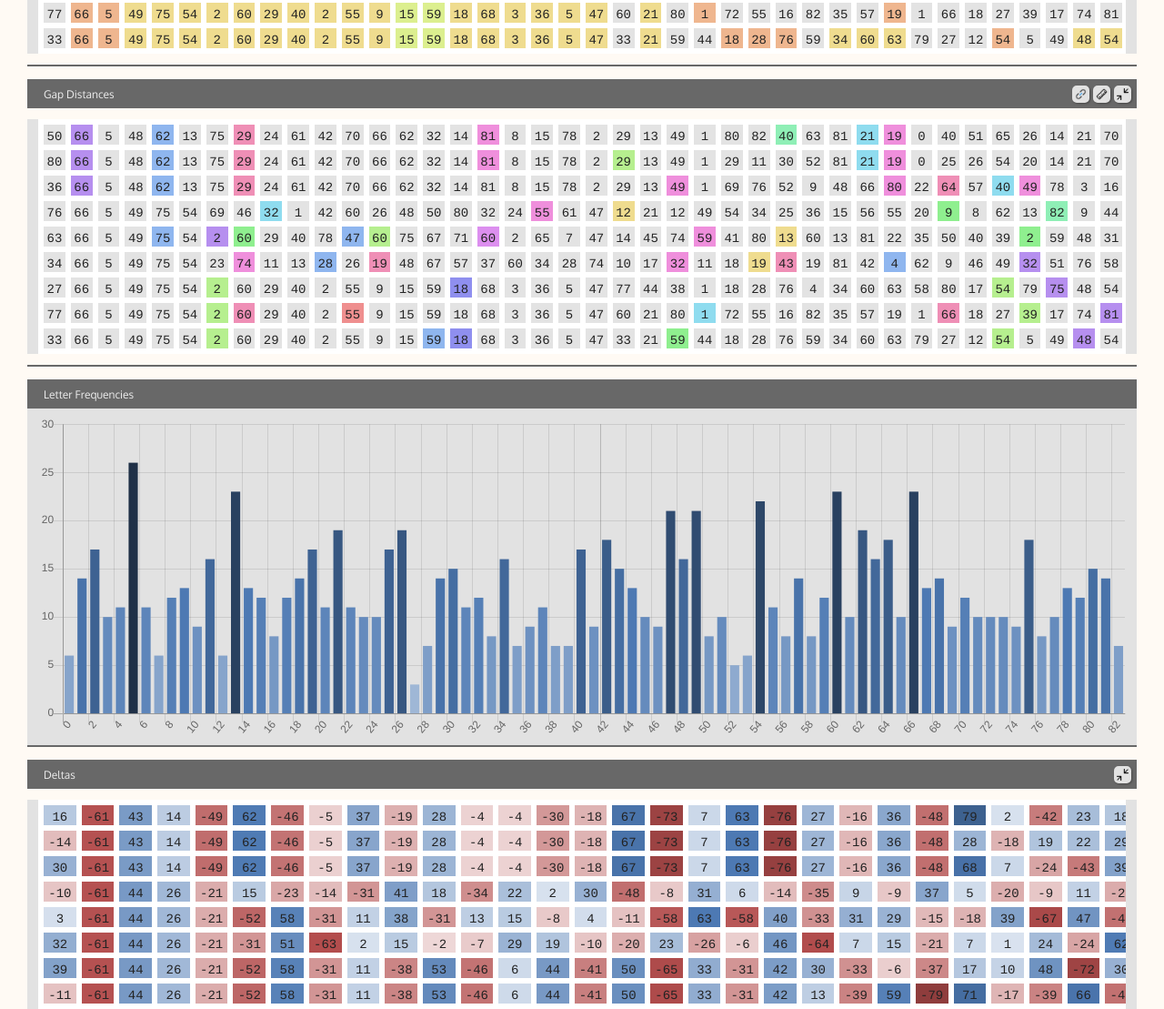
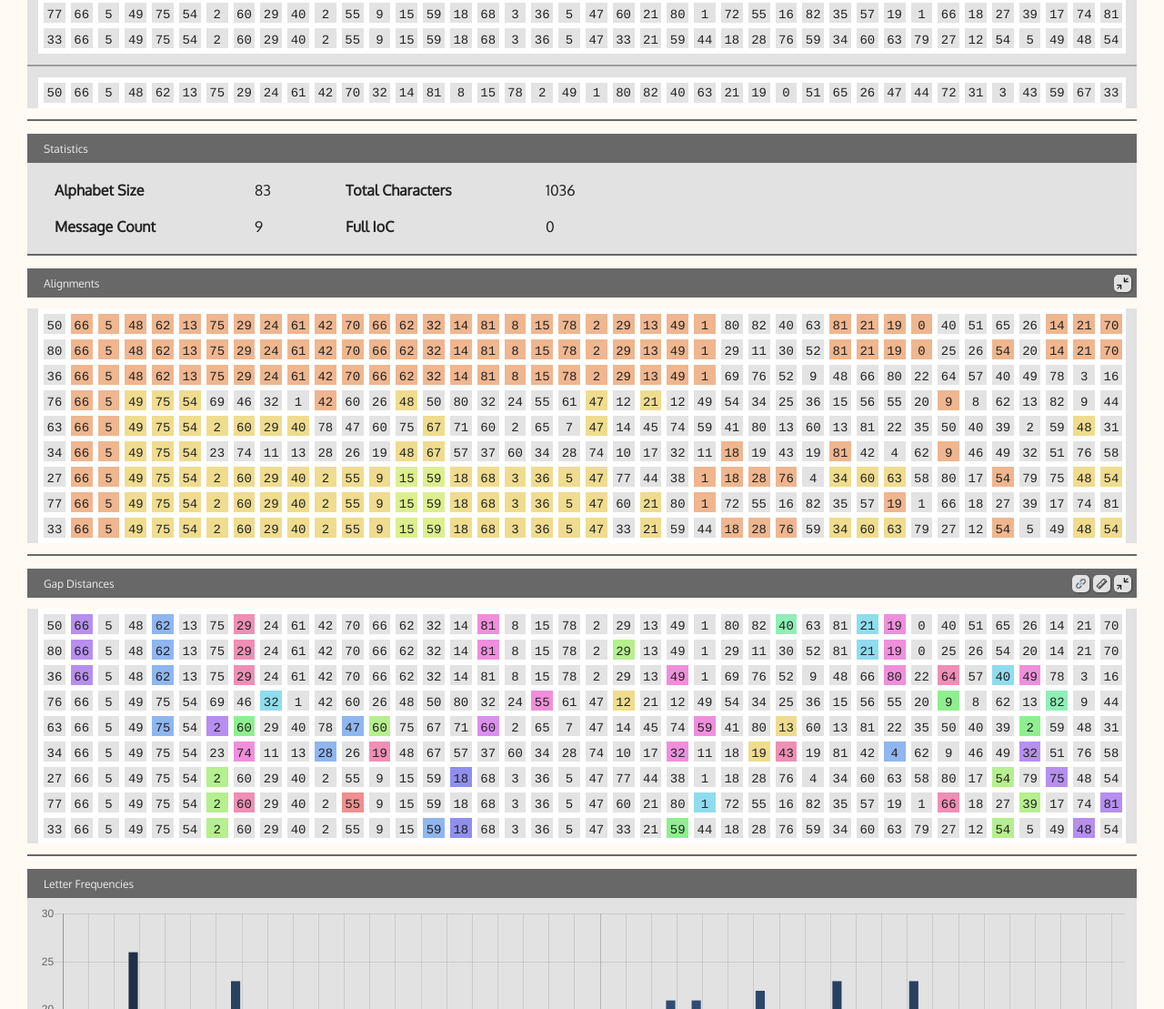
Before and after one commit to tomster12/web-analysis, a plain HTML site: page index.html in a window 1280 px wide. Shown: the part 831-1940 px from the top of the page at 91% size. Drawn offline with nearby package versions, Linux system fonts and the light colour scheme.

Commit message:
More widgets

```diff
--- a/index.css
+++ b/index.css
@@ -196,19 +196,19 @@ hr {
     padding: 0.6rem;
     overflow-x: scroll;
     white-space: nowrap;
+    font-size: 1.4rem;
+    font-family: Cousine;
 }
 
 .messages span {
     display: inline-block;
     background-color: #e3e3e3;
-    font-family: Cousine;
     margin: 0rem;
+    width: var(--max-width);
     height: 2.2rem;
     line-height: 2.2rem;
     text-align: center;
     padding: 0.2rem;
-    font-size: 1.4rem;
-    width: var(--max-width);
 }
 
 .messages.use-gaps {
@@ -221,6 +221,28 @@ hr {
 
 /* -------------------- */
 
+.baseline-alphabet {
+    margin: 1.2rem;
+    padding: 0.3rem;
+    background-color: #ffffff;
+    overflow-x: scroll;
+    white-space: nowrap;
+    font-size: 1.4rem;
+    font-family: Cousine;
+}
+
+.baseline-alphabet span {
+    display: inline-block;
+    background-color: #e3e3e3;
+    width: var(--max-width);
+    margin: 0.3rem;
+    height: 2.2rem;
+    line-height: 2.2rem;
+    text-align: center;
+}
+
+/* -------------------- */
+
 .chart-container {
     padding: 1rem;
 }
@@ -228,3 +250,30 @@ hr {
 .chart-container canvas {
     height: 35rem;
 }
+
+/* -------------------- */
+
+.stats-container {
+    display: flex;
+    flex-direction: row;
+    flex-wrap: wrap;
+    max-width: 68rem;
+    padding: 1rem 2rem;
+}
+
+.stats-pair {
+    display: flex;
+    flex-direction: row;
+    align-items: center;
+    margin: 1rem;
+    font-size: 1.6rem;
+}
+
+.stats-label {
+    font-weight: bold;
+    width: 22rem;
+}
+
+.stats-value {
+    width: 8rem;
+}
--- a/index.js
+++ b/index.js
@@ -98,6 +98,18 @@ function parseMessages(text, delim = ",") {
     lines = lines.filter((line) => line != "");
     lines = lines.map((line) => line.split(delim));
     return lines;
+}
+
+// Alphabet: Set<char>
+function parseAlphabet(messages) {
+    let alphabet = new Set();
+    for (let msg = 0; msg < messages.length; msg++) {
+        for (let col = 0; col < messages[msg].length; col++) {
+            alphabet.add(messages[msg][col]);
+        }
+    }
+    alphabet = Array.from(alphabet);
+    return alphabet;
 }
 
 // Shared: int[][]
@@ -494,8 +506,126 @@ class InputWidget {
     }
 }
 
+class BaselineWidget {
+    static ALPHABET_HTML = `
+        <div class="baseline-alphabet"></div>
+    `;
+
+    constructor(parent, inputEvent) {
+        // Setup container and put input inside
+        this.container = new WidgetContainer(parent, "Parsed Ciphertext");
+        this.messagesContent = new MessagesContent();
+        this.container.addContent(this.messagesContent.element);
+        this.container.addContent(createElement("<hr>"));
+        this.elementAlphabet = createElement(BaselineWidget.ALPHABET_HTML);
+        this.container.addContent(this.elementAlphabet);
+
+        // Setup toggle gaps button
+        this.toggleSpacingButton = new Button("assets/icon-shrink.png", () => {
+            this.messagesContent.toggleSpacing();
+            this.toggleSpacingButton.element.src = this.messagesContent
+                .useSpacing
+                ? "assets/icon-shrink.png"
+                : "assets/icon-expand.png";
+        });
+        this.container.addExtra(this.toggleSpacingButton.element);
+
+        // Setup output event
+        this.outputEvent = new ListenableEvent();
+
+        // Setup text event listener
+        inputEvent.subscribe((messages) => {
+            this.inputMessages = messages;
+            this.processMessages();
+            this.messagesContent.setMessages(this.outputMessages);
+        });
+    }
+
+    processMessages() {
+        this.outputMessages = this.inputMessages;
+
+        // Parse alphabet and add spans to element
+        this.alphabet = parseAlphabet(this.outputMessages);
+        this.elementAlphabet.innerHTML = "";
+        this.alphabet.forEach((char) => {
+            const span = createElement(`<span>${char}</span>`);
+            this.elementAlphabet.appendChild(span);
+        });
+
+        // Find fixed width based on maximum character count
+        let maxWidth = 0;
+        for (let l = 0; l < this.alphabet.length; l++) {
+            maxWidth = Math.max(maxWidth, this.alphabet[l].toString().length);
+        }
+
+        // Set max width of span with this.element style
+        this.elementAlphabet.style.setProperty(
+            "--max-width",
+            `${maxWidth * 1.4 * 0.85}rem`
+        );
+
+        this.outputEvent.fire(this.outputMessages, this.alphabet);
+    }
+}
+
+class StatsWidget {
+    static HTML = `
+        <div class="stats-container">
+        </div>
+    `;
+
+    static STATS = [
+        "Alphabet Size",
+        "Total Characters",
+        "Message Count",
+        "Full IoC",
+    ];
+
+    constructor(parent, inputEvent) {
+        this.container = new WidgetContainer(parent, "Statistics");
+        this.element = createElement(StatsWidget.HTML);
+        this.container.addContent(this.element);
+
+        // Add stats to labels and values
+        this.statDivs = {};
+        StatsWidget.STATS.forEach((stat) => {
+            const pair = createElement(`<div class="stats-pair"></div>`);
+            const label = createElement(
+                `<div class="stats-label">${stat}</div>`
+            );
+            const value = createElement(`<div class="stats-value">0</div>`);
+            pair.appendChild(label);
+            pair.appendChild(value);
+            this.element.appendChild(pair);
+            this.statDivs[stat] = value;
+        });
+
+        // Setup text event listener
+        inputEvent.subscribe((messages, alphabet) => {
+            this.messages = messages;
+            this.alphabet = alphabet;
+            this.recalculateStats();
+        });
+    }
+
+    recalculateStats() {
+        // Update alphabet
+        this.statDivs["Alphabet Size"].textContent = this.alphabet.length;
+
+        // Update total characters
+        let totalChars = 0;
+        for (let msg = 0; msg < this.messages.length; msg++) {
+            totalChars += this.messages[msg].length;
+        }
+        this.statDivs["Total Characters"].textContent = totalChars;
+
+        // Update message count
+        this.statDivs["Message Count"].textContent = this.messages.length;
+    }
+}
+
 class VisAlignmentWidget {
-    constructor(parent, textEvent) {
+    constructor(parent, inputEvent) {
         // Setup container and put input inside
         this.container = new WidgetContainer(parent, "Alignments");
         this.messagesContent = new MessagesContent();
@@ -512,7 +642,7 @@ class VisAlignmentWidget {
         this.container.addExtra(this.toggleSpacingButton.element);
 
         // Setup text event listener
-        textEvent.subscribe((messages) => {
+        inputEvent.subscribe((messages) => {
             this.messages = messages;
             this.messagesAlignments = calculateAlignments(messages);
             this.messagesContent.setMessages(
@@ -524,7 +654,7 @@ class VisAlignmentWidget {
 }
 
 class VisGapsWidget {
-    constructor(parent, textEvent, gapLimit = 15) {
+    constructor(parent, inputEvent, gapLimit = 15) {
         this.showGaps = false;
 
         // Setup container and put input inside
@@ -571,7 +701,7 @@ class VisGapsWidget {
         this.container.addExtra(this.toggleIncludeEndButton.element);
 
         // Setup text event listener
-        textEvent.subscribe((messages) => {
+        inputEvent.subscribe((messages) => {
             this.messages = messages;
             this.recalculateGaps();
         });
@@ -597,7 +727,7 @@ class VisFrequencyWidget {
         </div>
     `;
 
-    constructor(parent, textEvent) {
+    constructor(parent, inputEvent) {
         // Setup container and put input inside
         this.container = new WidgetContainer(parent, "Letter Frequencies");
         this.element = createElement(VisFrequencyWidget.HTML);
@@ -605,7 +735,7 @@ class VisFrequencyWidget {
         this.container.addContent(this.element);
 
         // Setup text event listener
-        textEvent.subscribe((messages) => {
+        inputEvent.subscribe((messages) => {
             this.messages = messages;
             this.messagesFreq = calculateFrequencies(messages);
             this.updateChart();
@@ -647,7 +777,7 @@ class VisFrequencyWidget {
 }
 
 class VisDeltasWidget {
-    constructor(parent, textEvent) {
+    constructor(parent, inputEvent) {
         // Setup container and put input inside
         this.container = new WidgetContainer(parent, "Deltas");
         this.messagesContent = new MessagesContent("Numeric");
@@ -664,7 +794,7 @@ class VisDeltasWidget {
         this.container.addExtra(this.toggleSpacingButton.element);
 
         // Setup text event listener
-        textEvent.subscribe((messages) => {
+        inputEvent.subscribe((messages) => {
             this.messages = messages;
             this.recalculateDeltas();
         });
@@ -719,20 +849,32 @@ class VisDeltasWidget {
     // Initialize user input
     const userInput = new InputWidget(ELEMENT_MAIN, "Input Ciphertext");
 
+    // Create a baseline visualisation listening on the user input
+    const visBaseline = new BaselineWidget(ELEMENT_MAIN, userInput.outputEvent);
+
+    // Create a stats widget listening on the user input
+    const statsWidget = new StatsWidget(ELEMENT_MAIN, visBaseline.outputEvent);
+
     // Create a shared section visualisation listening on the user input
     const visShared = new VisAlignmentWidget(
         ELEMENT_MAIN,
-        userInput.outputEvent
+        visBaseline.outputEvent
     );
 
     // Create a gap distance visualisation listening on the user input
-    const visGaps = new VisGapsWidget(ELEMENT_MAIN, userInput.outputEvent);
+    const visGaps = new VisGapsWidget(ELEMENT_MAIN, visBaseline.outputEvent);
 
     // Create a frequency visualisation listening on the user input
-    const visFreq = new VisFrequencyWidget(ELEMENT_MAIN, userInput.outputEvent);
+    const visFreq = new VisFrequencyWidget(
+        ELEMENT_MAIN,
+        visBaseline.outputEvent
+    );
 
     // Create a delta visualisation listening on the user input
-    const visDeltas = new VisDeltasWidget(ELEMENT_MAIN, userInput.outputEvent);
+    const visDeltas = new VisDeltasWidget(
+        ELEMENT_MAIN,
+        visBaseline.outputEvent
+    );
 
     // Set initial value
     userInput.setContent(EXAMPLE_MESSAGES, ",");
```
